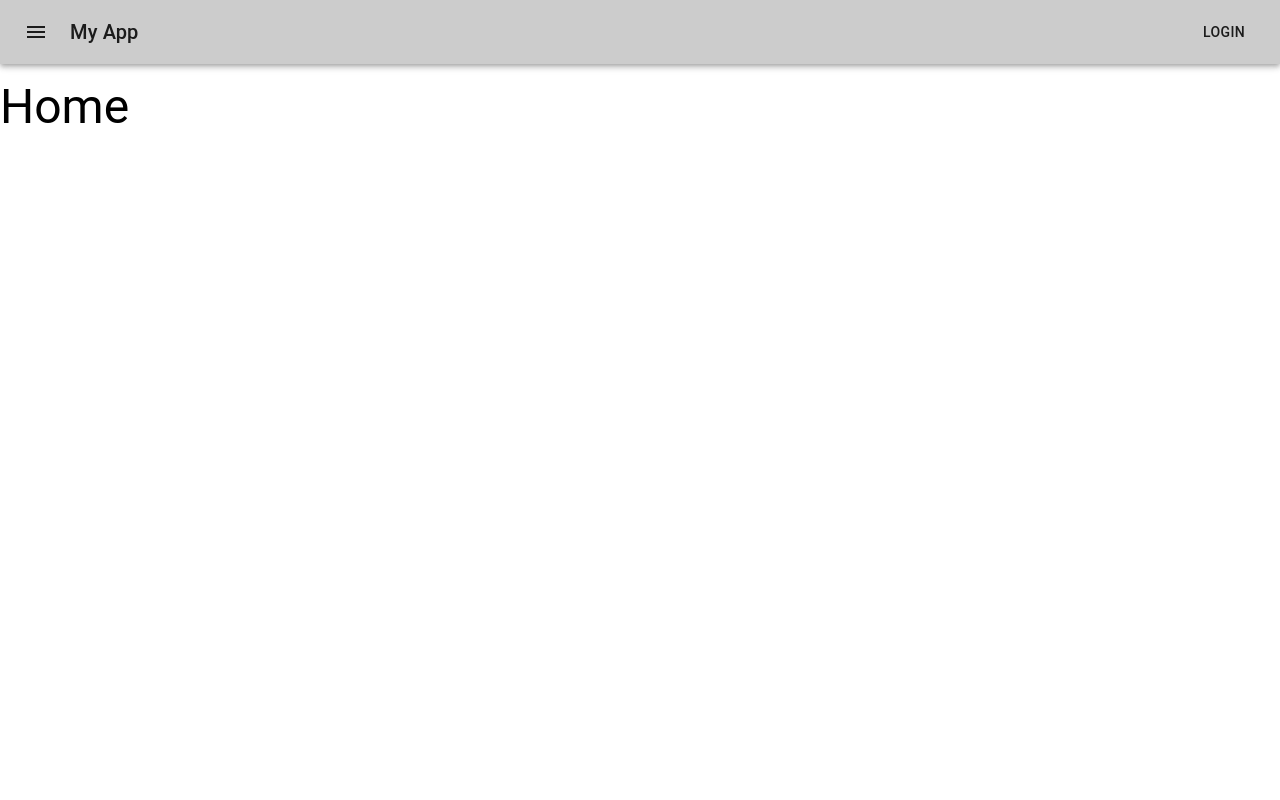
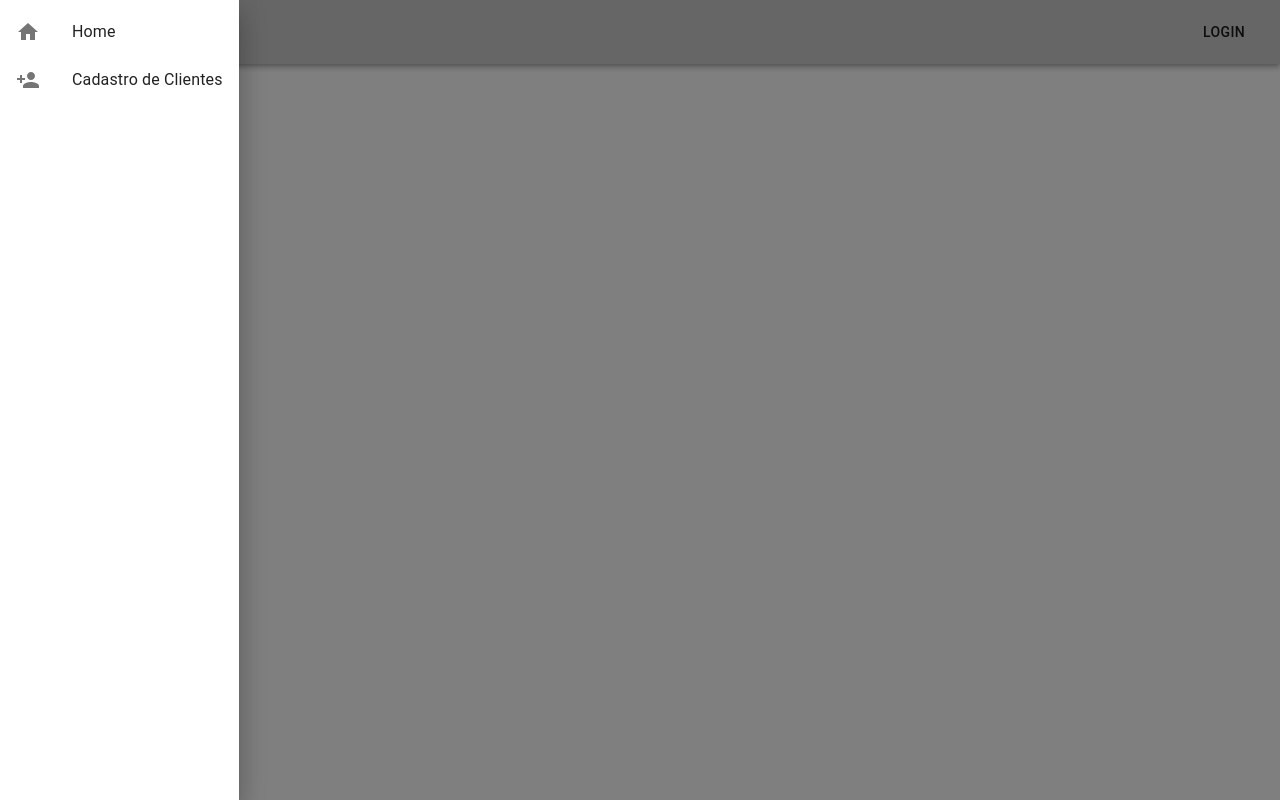
Before and after one commit to arqpatrick/my-app, a React (Create React App) app: page / in a window 1280 px wide. Both pictures are taken after a click on the button "menu". Built offline with nearby package versions, Linux system fonts and the light colour scheme; the HTML template or start-up script is replaced by a standard one.

Commit message:
menu drawer

```diff
--- a/src/App.js
+++ b/src/App.js
@@ -12,8 +12,8 @@
 
 const App = () => {
   return (
-    <TemplateDefault>
-      <Router>
+    <Router>
+      <TemplateDefault>
         <Switch>
           <Route path="/customers">
             <TemplatePage title="Clientes" Component={Customers} />
@@ -22,9 +22,8 @@
             <TemplatePage title="Home" Component={Home} />
           </Route>
         </Switch>
-      </Router>
-    </TemplateDefault>
-
+      </TemplateDefault>
+    </Router>
   )
 }
 
--- a/src/components/CustomerCard.js
+++ b/src/components/CustomerCard.js
@@ -1,4 +1,4 @@
-import React, { useState } from 'react'
+import React from 'react'
 import { makeStyles } from '@material-ui/core/styles'
 import classNames from 'classnames'
 
--- a/src/partials/Header/Header.js
+++ b/src/partials/Header/Header.js
@@ -1,22 +1,47 @@
+import { useState } from 'react'
 import {
   AppBar,
   Toolbar,
   Typography,
   Button,
   IconButton,
+  Drawer,
+  List,
+  ListItem,
+  ListItemIcon,
+  ListItemText,
 } from '@material-ui/core'
 
+import { useHistory } from 'react-router-dom'
+
 import MenuIcon from '@material-ui/icons/Menu'
+import HomeIcon from '@material-ui/icons/Home'
+import PersonAddIcon from '@material-ui/icons/PersonAdd';
+
 import useStyles from './Header.style'
 
 
 const Header = () => {
   const classes = useStyles()
+  const history = useHistory() // redireciona para uma rota através do react-router-dom
+
+  // CONTROLE DO ESTADO DO MENU - ONCLICK
+  const [menuOpen, setMenuOpen] = useState(false)
+
+  const handleToggleMenu = () => {
+    setMenuOpen(!menuOpen)
+  }
+
+  const handleMenuClick = route => {
+    history.push(route)
+    handleToggleMenu()
+  }
 
   return (
+    <>
       <AppBar position="static">
         <Toolbar>
-        <IconButton edge="start" color="inherit" aria-label="menu">
+          <IconButton edge="start" color="inherit" aria-label="menu" onClick={() => handleToggleMenu()}>
             <MenuIcon />
           </IconButton>
           <Typography variant="h6" className={classes.title}>
@@ -25,6 +50,23 @@
           <Button color="inherit">Login</Button>
         </Toolbar>
       </AppBar>
+      <Drawer open={menuOpen} onClose={() => handleToggleMenu()}>
+        <List>
+          <ListItem button onClick={() => handleMenuClick('/')}>
+            <ListItemIcon>
+              <HomeIcon />
+            </ListItemIcon>
+            <ListItemText>Home</ListItemText>
+          </ListItem>
+          <ListItem button onClick={() => handleMenuClick('/customers')}>
+            <ListItemIcon>
+              <PersonAddIcon />
+            </ListItemIcon>
+            <ListItemText>Cadastro de Clientes</ListItemText>
+          </ListItem>
+        </List>
+      </Drawer>
+    </>
   )
 }
 
```
Lines whose indentation alone changed are shown as unchanged.
